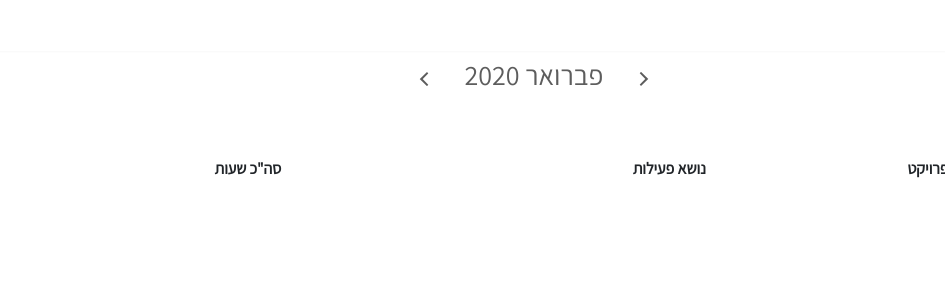
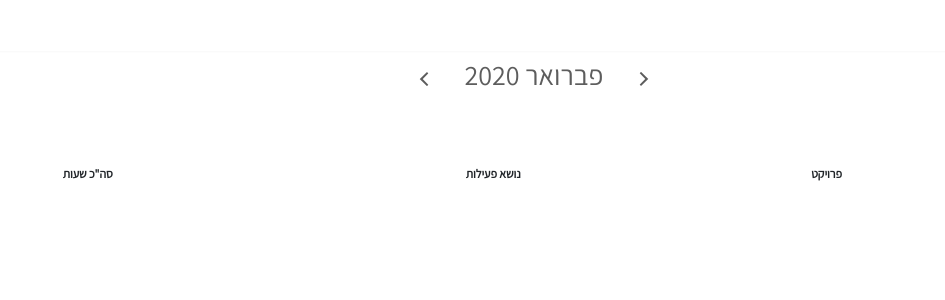
Before and after one commit to nirch/appleseeds-portal-react, a React (Create React App) app: page /#/hours-report in a window 1280 px wide. Shown: the top 300 px of the page, without its empty margins (335-1280 px from the left). Built offline with nearby package versions, Linux system fonts and the light colour scheme.

Commit message:
set design of hour-report-table to be like requirements

```diff
--- a/src/components/hours/HoursReportTable.css
+++ b/src/components/hours/HoursReportTable.css
@@ -1,7 +1,15 @@
 
 
 .hours-report-table{
+    text-align: center;
     width:100%;
+    font-size: 0.75em;
+    font-family: Assistant-Regular;
     border-collapse: separate;
-    border-spacing: 0 0.3em;
+    border-spacing: 0 1.0em;
 }
+
+.hours-report-table td{
+    padding-top: 7px;
+    padding-bottom: 7px;
+}
```
